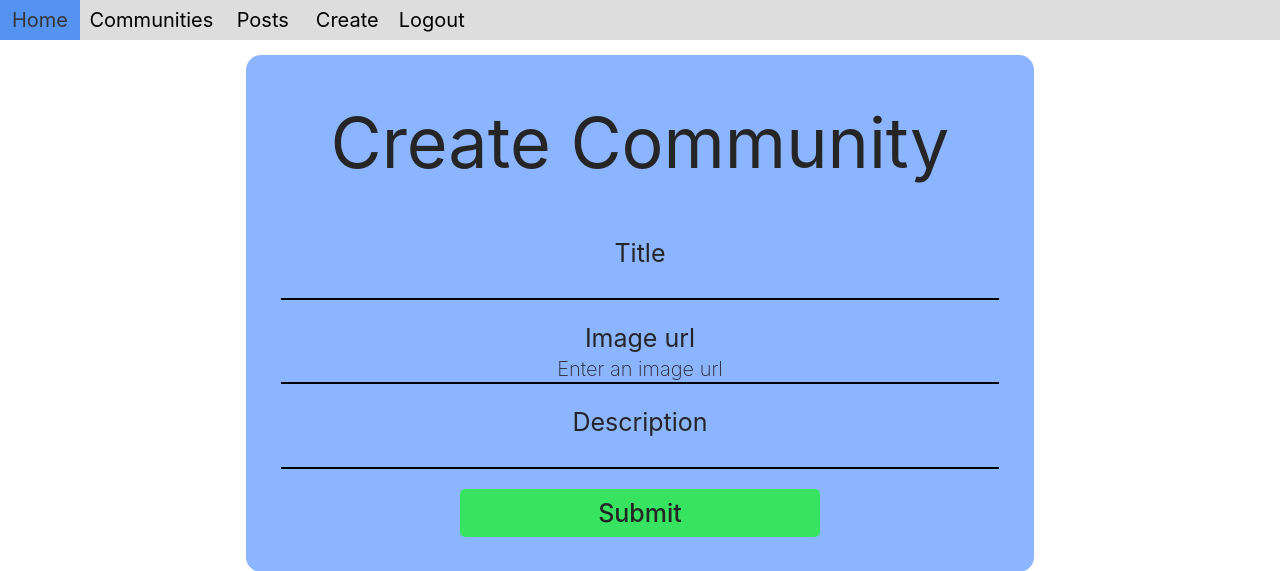
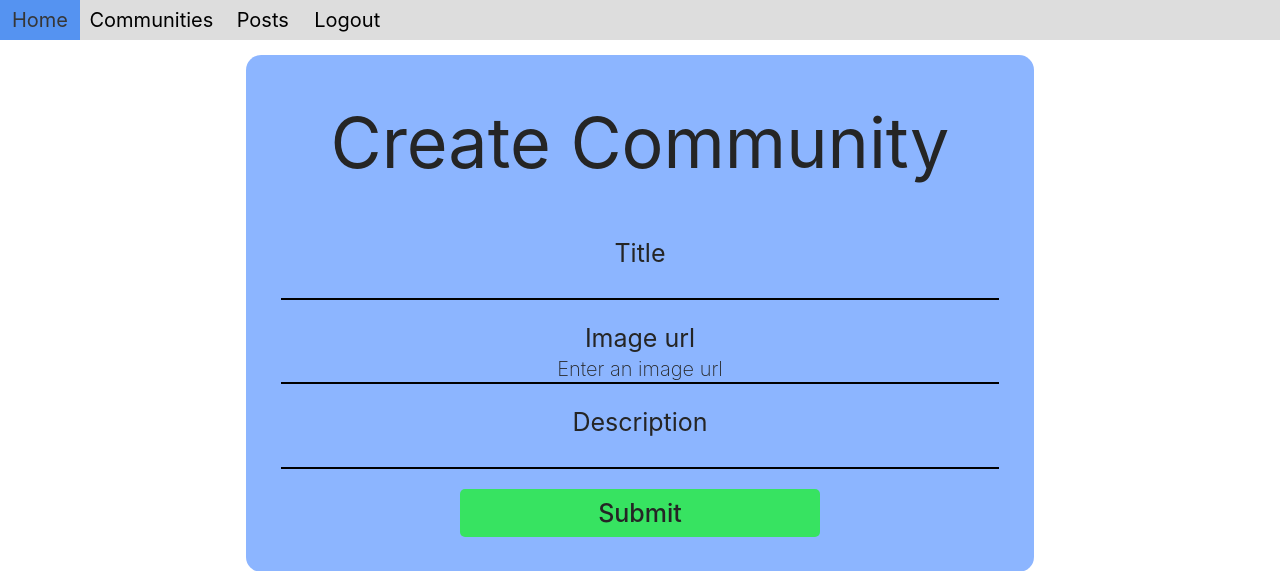
Before and after one commit to Random-Coders/Opportunity-Dashboard, a Flask app: page /create/community in a window 1280 px wide. Shown: the top 571 px of the page. Run offline with Flask 2, Linux system fonts and the light colour scheme; the visitor is signed in with stand-in values (Sample User, id 1); parts of the project's set-up code (start-up, migrations or seed data) failed here and were passed over.

```diff
--- a/opportunity/templates/navbar.html
+++ b/opportunity/templates/navbar.html
@@ -3,7 +3,6 @@
     <a href="#"><p>Communities</p></a>
     <a href="{{ url_for('posts') }}"><p>Posts</p></a>
     {% if current_user.is_authenticated %}
-    <a href="{{ url_for('create') }}"><p>Create</p></a>
     <a href="{{ url_for('logout') }}"><p>Logout</p></a>
     {% endif %}
     {% if not current_user.is_authenticated %}
```
